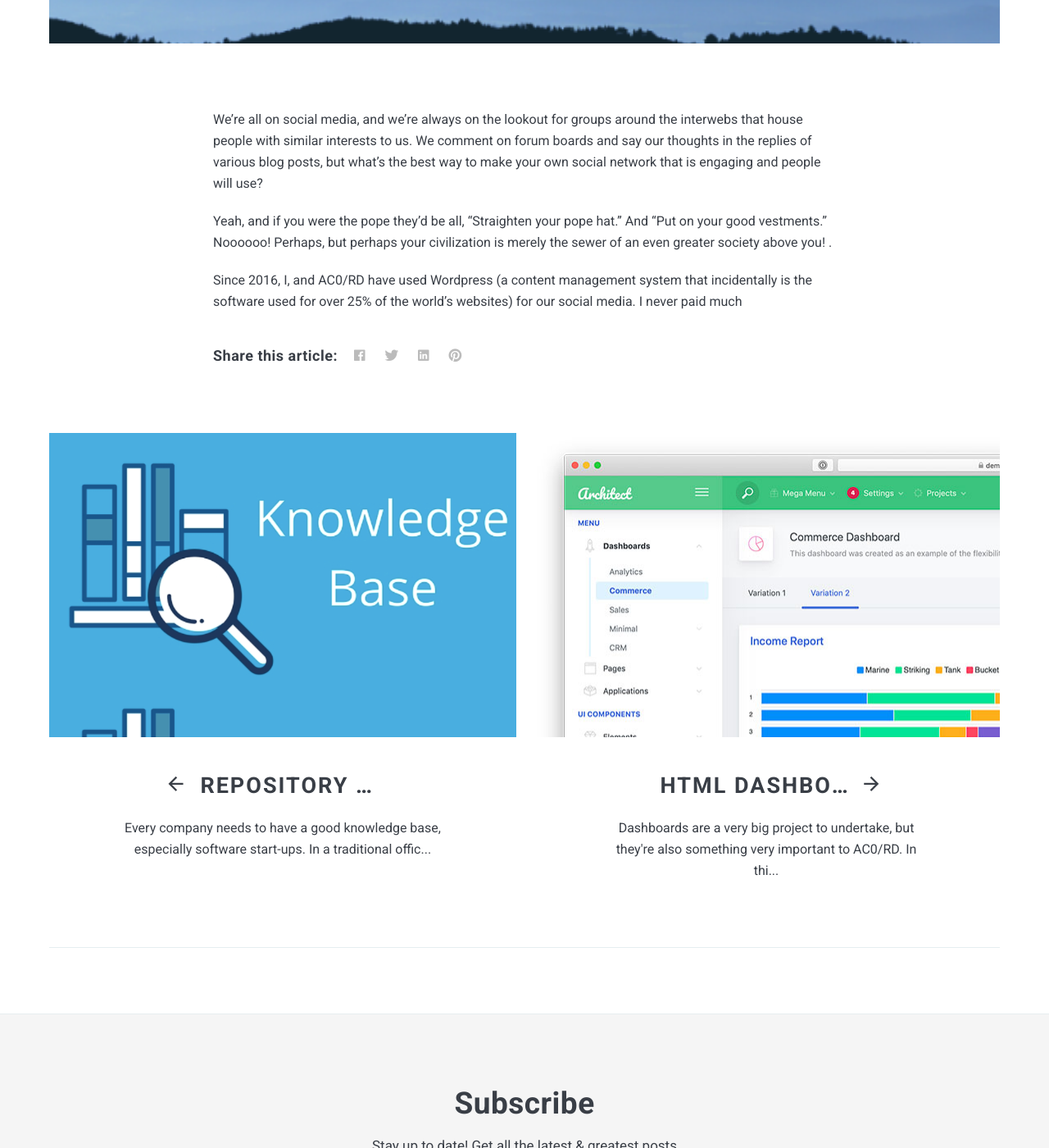
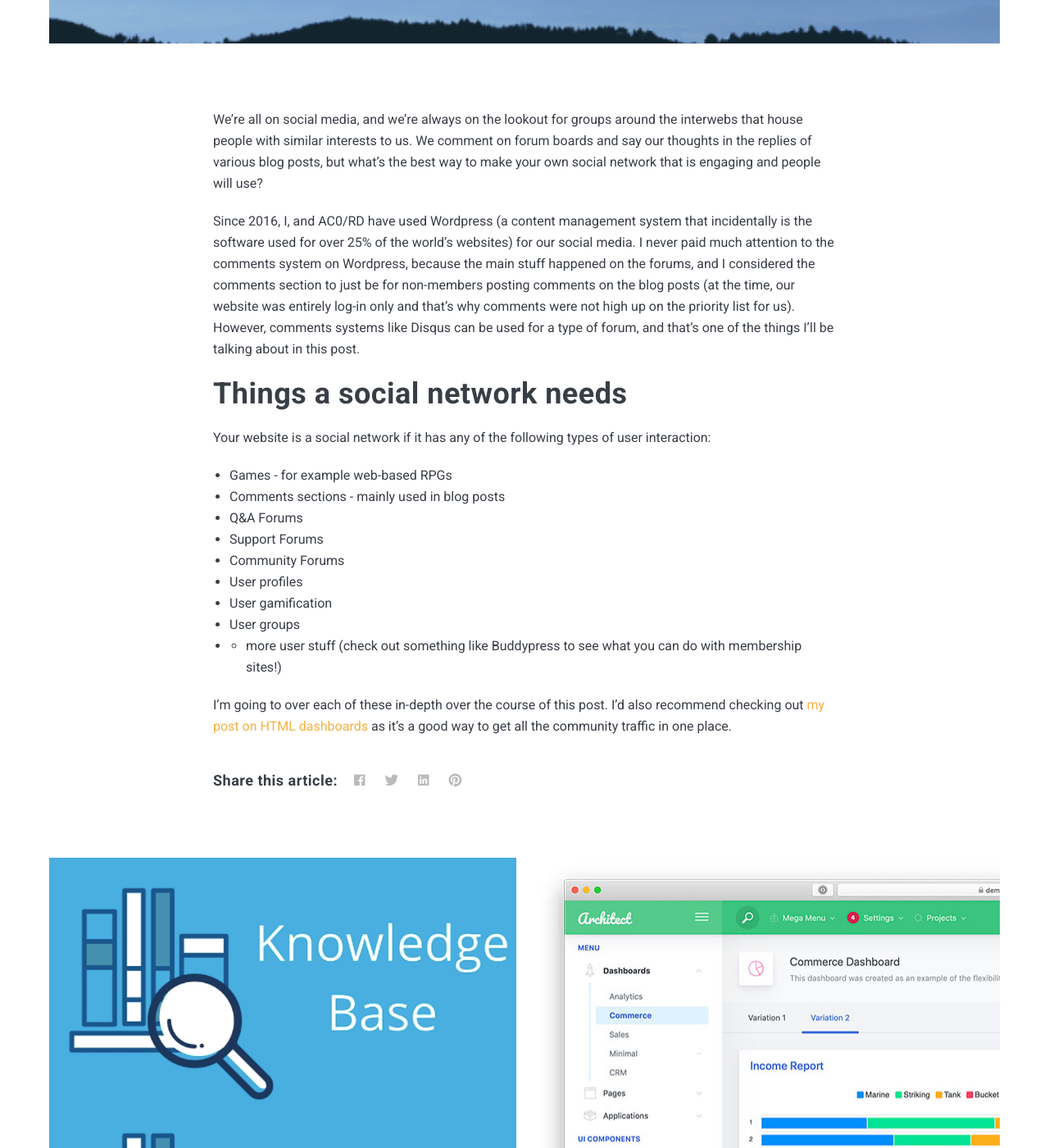
Before and after one commit to Gizmotronn/acord-robotics.github11, a Jekyll site: the page built from _posts/2018-07-05-moving-to-a-new-place.markdown, in a window 1280 px wide and 1400 px high, scrolled down 990 px. Shown: the whole window at 82% size. Built offline with Jekyll 4.4.1, drawn with Linux system fonts in a browser that asks for light colours; nearby versions of some CDN libraries; a script that is not in the unit is left out; comment, search, counter and statistics services are not loaded; some of the changed text lies outside the part shown.

Commit message:
Update 2018-07-05-moving-to-a-new-place.markdown

```diff
--- a/_posts/2018-07-05-moving-to-a-new-place.markdown
+++ b/_posts/2018-07-05-moving-to-a-new-place.markdown
@@ -3,15 +3,26 @@
 title: Constructing Social Networks
 date: '2020-02-18 15:01:35 +0300'
 image: socialwebconstruct.png
-tags: 'Social Network, Construction, Web Design'
+tags: 'Social-Network Construction Web Design'
 published: true
 ---
+
 We're all on social media, and we're always on the lookout for groups around the interwebs that house people with similar interests to us. We comment on forum boards and say our thoughts in the replies of various blog posts, but what's the best way to make your own social network that is engaging and people will use?
-
-
-
-Yeah, and if you were the pope they'd be all, "Straighten your pope hat." And "Put on your good vestments." Noooooo! Perhaps, but perhaps your civilization is merely the sewer of an even greater society above you! .
 
 {% include jointcomments.html %}
 
-Since 2016, I, and AC0/RD have used Wordpress (a content management system that incidentally is the software used for over 25% of the world's websites) for our social media. I never paid much
+Since 2016, I, and AC0/RD have used Wordpress (a content management system that incidentally is the software used for over 25% of the world's websites) for our social media. I never paid much attention to the comments system on Wordpress, because the main stuff happened on the forums, and I considered the comments section to just be for non-members posting comments on the blog posts (at the time, our website was entirely log-in only and that's why comments were not high up on the priority list for us). However, comments systems like Disqus can be used for a type of forum, and that's one of the things I'll be talking about in this post.
+
+# Things a social network needs
+Your website is a social network if it has any of the following types of user interaction:
+* Games - for example web-based RPGs
+* Comments sections - mainly used in blog posts
+* Q&A Forums
+* Support Forums
+* Community Forums
+* User profiles
+* User gamification
+* User groups
+* + more user stuff (check out something like Buddypress to see what you can do with membership sites!)
+
+I'm going to over each of these in-depth over the course of this post. I'd also recommend checking out [my post on HTML dashboards](https://acord-robotics.github.io/acord-robotics.github11//2020/02/23/start-the-day-with-the-right-habit/ "HTML Dashboards") as it's a good way to get all the community traffic in one place.
```
